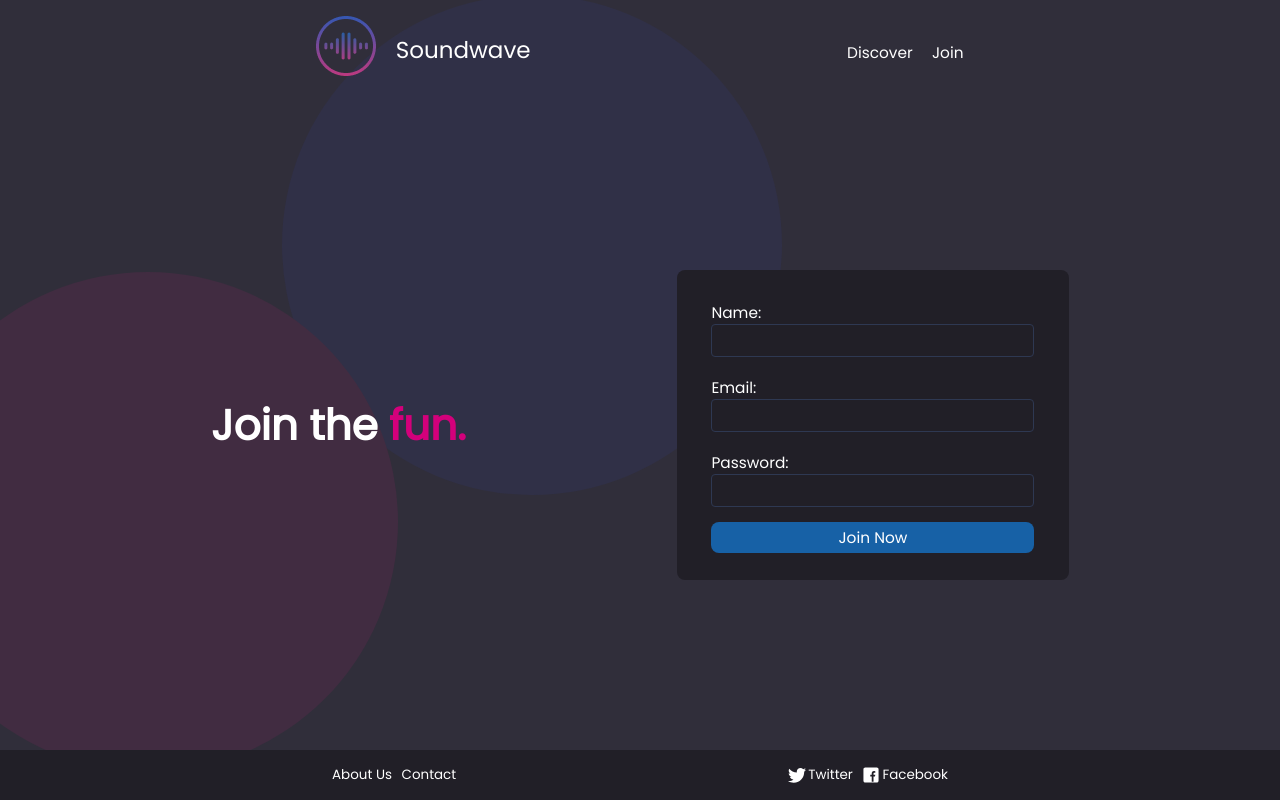
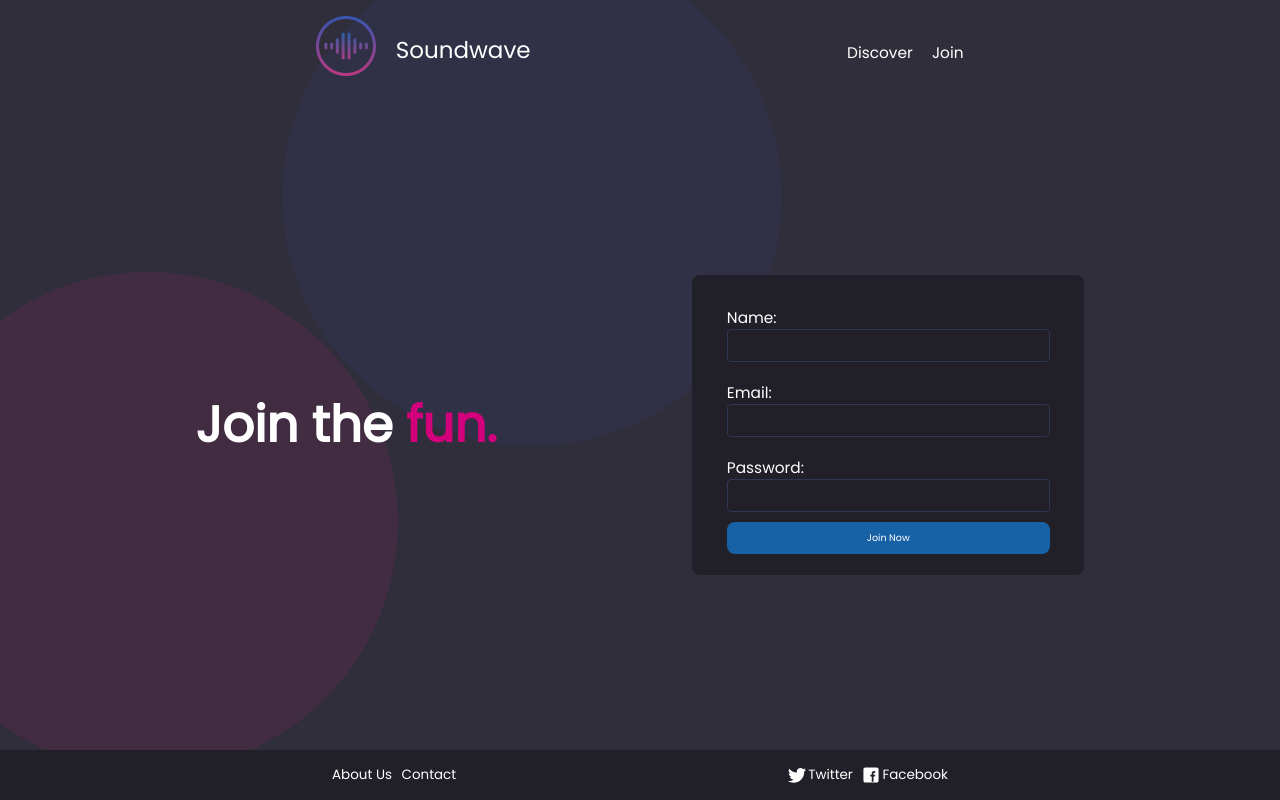
Before and after one commit to factoriaf5-p7/soundwave-Angela-GM, a React (Vite) app: page /join in a window 1280 px wide. Built offline with nearby package versions, Linux system fonts and the light colour scheme.

Commit message:
arreglar titulo

```diff
--- a/src/components/atoms/Btn.tsx
+++ b/src/components/atoms/Btn.tsx
@@ -5,12 +5,12 @@ background-color: var(--color-button-background);
     color: white;
     border-radius: 8px;
     margin: 1em 0;
-padding: 4px 12px;
+    padding: 9px 22px;
     border: none;
     transition: all .3s ease;
-font-size: 0.8rem;
+    font-size: 0.5rem;
+    font-weight: 100;
     cursor: pointer;
-/* width: 100%; */
 
 &:hover {
   background-color: var(--color-button-hover);
--- a/src/components/organisms/Nav.tsx
+++ b/src/components/organisms/Nav.tsx
@@ -30,7 +30,7 @@ const Nav = () => {
         <img src="logo.png" alt="Logo Soundwave" />
       </Link>
       </li>
-      <li><span>Soundwave</span></li>
+      <li><Link to="/"><span>Soundwave</span> </Link></li>
 
 
         </ul>
--- a/src/components/pages/Join/index.tsx
+++ b/src/components/pages/Join/index.tsx
@@ -25,12 +25,20 @@ const Title = styled.h1`
     color: var(--pink);
     font-size: 2.2rem;
   }
+  @media (width > 1024px){
+    font-size: 2.6rem;
+    font-weight: bolder;
+    span {
+      font-size: 2.6rem;
+      font-weight: bolder;
+    }
+  }
 `;
 
 const Circle1 = styled(CircleStyled)`
   position: absolute;
   z-index: -1;
-  top: -15%;
+  top: -22%;
   left: 22%;
   @media (width > 700px){
     width: 300px;
```
Lines whose indentation alone changed are shown as unchanged.
